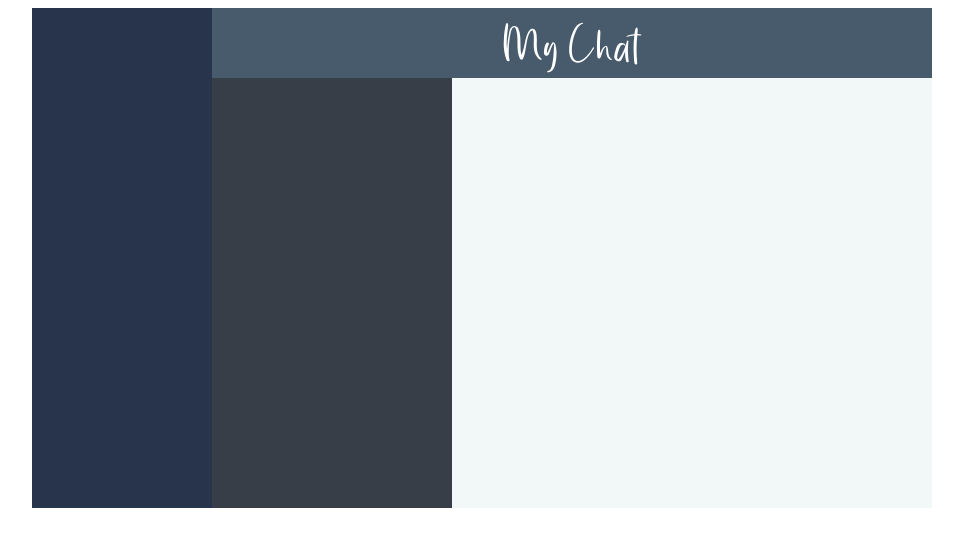
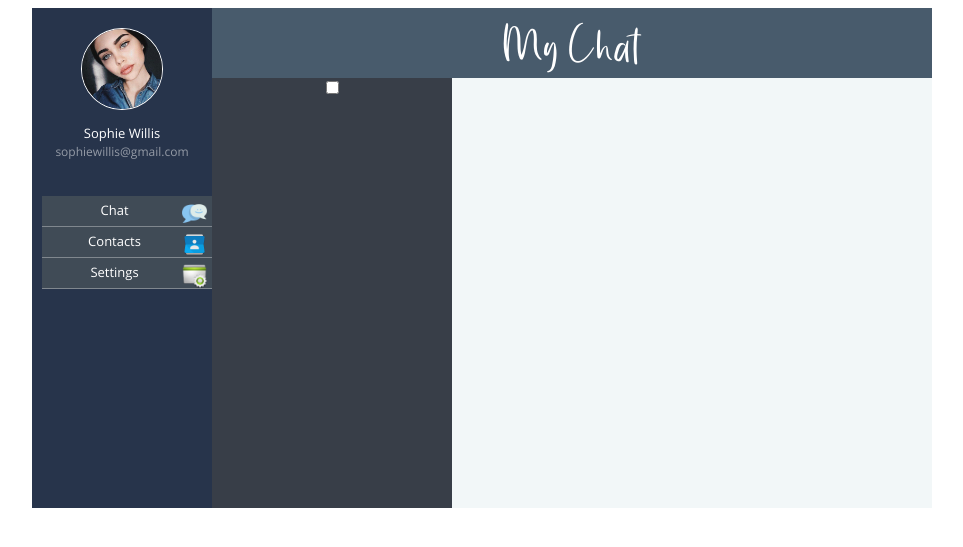
Before and after one commit to chathura226/Live-Chat-Application-Using-PHP, a PHP site: page / in a window 1280 px wide. Shown: the top 547 px of the page, without its empty margins (158-1121 px from the left). Run offline with PHP 8.4, Linux system fonts and the light colour scheme.

Commit message:
basic left pannel with css

```diff
--- a/index.php
+++ b/index.php
@@ -10,24 +10,62 @@
         font-family: headerFont;
         src: url("ui/fonts/Summer-Vibes-OTF.otf");
     }
+
+    @font-face {
+        font-family: myFont;
+        src: url("ui/fonts/OpenSans-Regular.ttf");
+    }
+
     #wrapper {
         max-width: 900px;
         min-height: 500px;
         display: flex;
         margin: auto;
         color: white;
+        font-family: myFont;
+        font-size: 13px;
     }
 
     #left_panel {
         min-height: 500px;
         background-color: #27344b;
         flex: 1;
+        text-align: center;
+
     }
+
+    #profileImg {
+        width: 50%;
+        border: solid thin white;
+        border-radius: 50%;
+        margin: 10px;
+    }
+
+    #left_panel label{
+        width: 100%;
+        height: 20px;
+        display: block;
+        background-color: #404b56;
+        border-bottom: solid thin #ffffff55;
+        cursor: pointer;
+        padding: 5px;
+    }
+
+    #left_panel label:hover{
+        background-color: #778593;
+    }
+
+    #left_panel label img{
+        float: right;
+        width: 25px;
+    }
+
 
     #right_panel {
         min-height: 400px;
-        /*background-color: green;*/
+        background-color: green;
         flex: 4;
+        text-align: center;
     }
 
     #header {
@@ -57,12 +95,28 @@
 <body>
 <div id="wrapper">
     <div id="left_panel">
-
+        <div style="padding: 10px;">
+            <img id="profileImg"src="ui/images/user3.jpg" alt="User Image">
+            <br>
+            Sophie Willis
+            <br>
+            <span style="font-size: 12px;opacity: 0.5;">sophiewillis@gmail.com</span>
+            <br>
+            <br>
+            <br>
+            <div>
+                <label for="box">Chat <img src="ui/icons/chat.png" alt="Chat"></label>
+                <label for="">Contacts <img src="ui/icons/contacts.png" alt="Chat"></label>
+                <label for="">Settings <img src="ui/icons/settings.png" alt="Chat"></label>
+            </div>
+        </div>
     </div>
     <div id="right_panel">
         <div id="header">My Chat</div>
         <div id="container">
-            <div id="inner_left_panel"></div>
+            <div id="inner_left_panel">
+                <input type="checkbox" id="box" name="box">
+            </div>
             <div id="inner_right_panel"></div>
         </div>
     </div>
```
